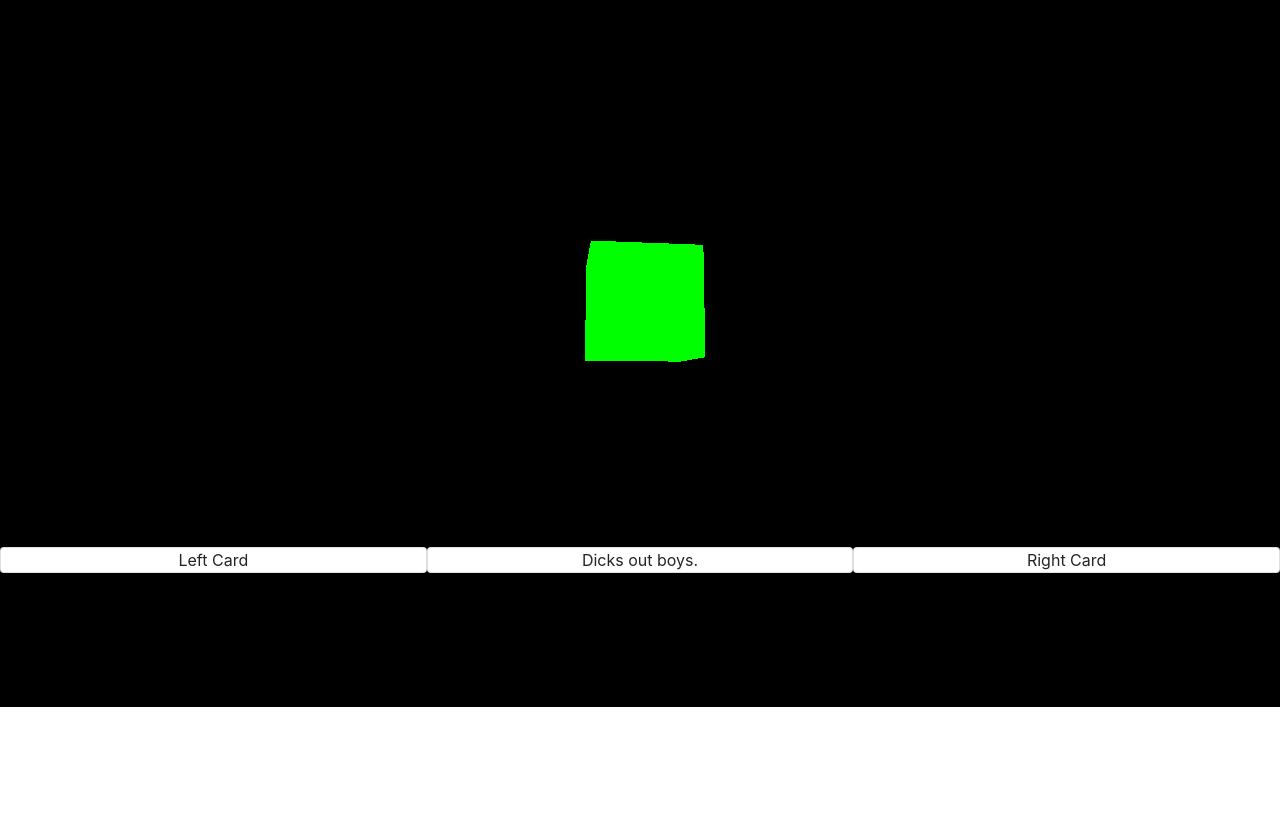
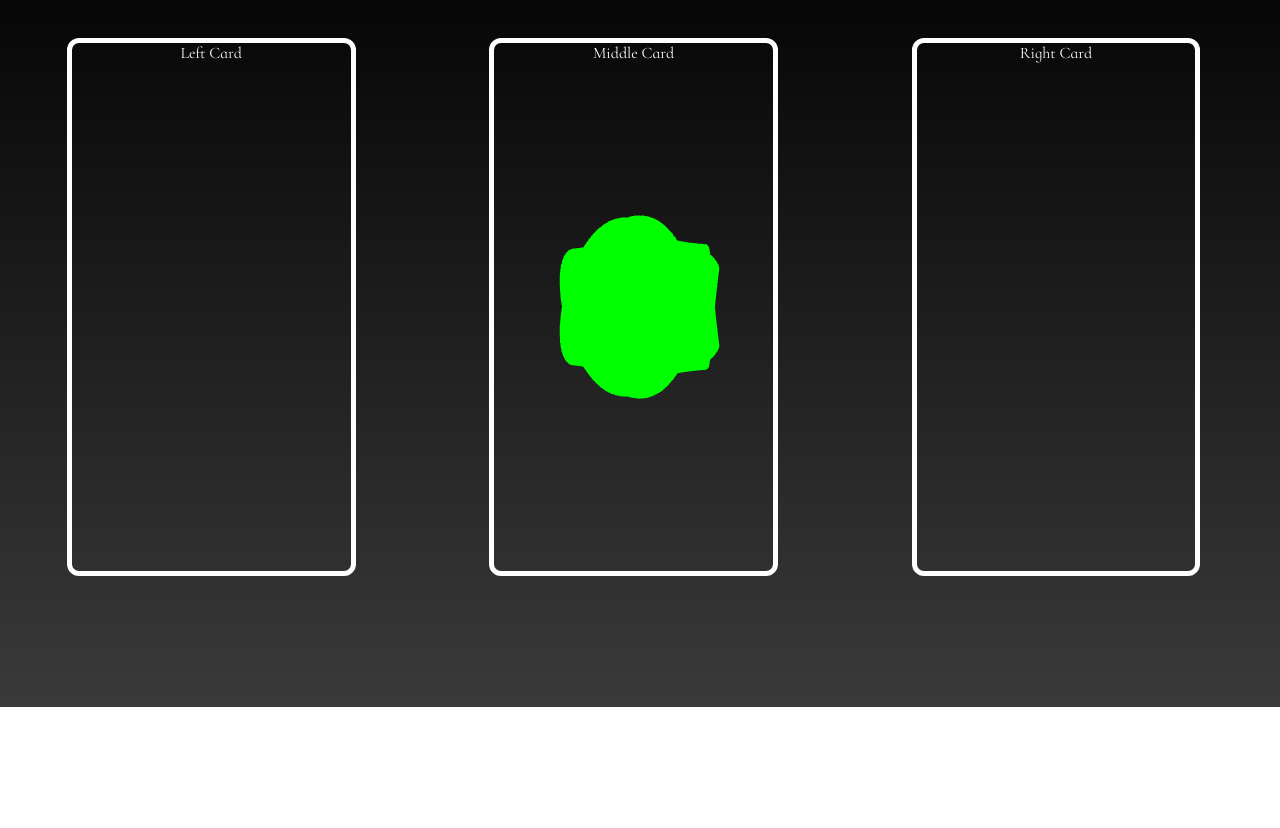
Before and after one commit to le-rich/old-portfolio, a website: page index.html in a window 1280 px wide. Shown: the part 93-921 px from the top of the page. After the commit the page ends 800 px from the top, so only its background shows below. Drawn offline with nearby package versions, Linux system fonts and the light colour scheme.

Commit message:
Added title, anti-aliasing for both text and threejs as well as made cards responsib

```diff
--- a/css/mainStylesheet.css
+++ b/css/mainStylesheet.css
@@ -1,15 +1,67 @@
-.card{
-	height: 100%;
-	vertical-align: middle;
+#title{
+	position: absolute;
+	text-align: center;
+    width: 100%;
+	font-weight: 400;
+	font-size: 4em;
+}
+
+.cardHolder{
+	/*Position relative makes sure that the element is placed 50% relative to itself, not the container.*/
+	position: relative;
 	align-content: center;
 	text-align: center;
-	margin-top: 50%;
-	margin-bottom: 50%;
+	float: left;
+	width: 33%;
+	height: 100%;
+}
+
+.card{
+	position: absolute;
+    top: 0;
+    bottom: 0;
+    left: 0;
+    right: 0;
+    width: 66%;
+    height: 66%;
+    margin: auto;
+	border: 5px solid white;
+	border-radius: 12px;
+}
+
+#background{
+	height: 100%;
+	width: 100%;
+	position: absolute;
+	top: 0;
+	z-index: -100;
+}
+
+#interactionArea{
+	position: absolute;
+	height: 100%;
+	width: 100%;
 }
 
 canvas{
-	position: absolute;
-	top: 0;
-	left: 0;
-	z-index: -100;
+	display: block;
 }
+
+body{
+	margin: 0;
+	min-width: 100%;
+	min-height: 100%;
+}
+
+html{
+	background-image: linear-gradient(0deg, #3a3a3a 0%, black 100%);
+	height: 100%;
+	width: 100%;
+}
+
+*{
+	font-family: Cormorant Infant;
+	color: white;
+	-webkit-font-smoothing: antialiased;
+  	-moz-osx-font-smoothing: grayscale;
+}
--- a/index.html
+++ b/index.html
@@ -2,34 +2,49 @@
 <html>
 <head>
 	<title>Just Richard Things</title>
-	<link rel="stylesheet" type="text/css" href="https://stackpath.bootstrapcdn.com/bootstrap/4.1.3/css/bootstrap.min.css">
 	<link rel="stylesheet" type="text/css" href="css/mainStylesheet.css">
+	<link href="https://fonts.googleapis.com/css?family=Cormorant+Infant" rel="stylesheet">
 </head>
 <body>
 	<script type="text/javascript" src="https://cdnjs.cloudflare.com/ajax/libs/three.js/95/three.min.js"></script>
 
+	<div id="background">
 
-	<div class="container-fluid">
-		<div id="background">
-			<script type="text/javascript" src="js/testScene.js"></script>
+	</div>
+
+	<div id="interactionArea">
+		<div id="title">
+			TESTING
 		</div>
-		<div class="row">
-			<div  class="col-4 card">Left Card</div>
-			<div class="col-4 card">
-				Dicks out boys.
+		<div class="cardHolder">
+			<div id="leftCard" class="card">
+				Left Card
 			</div>
-			<div class="col-4 card">Right Card</div>
+
+		</div>
+
+		<div class="cardHolder">
+			<div id="profileCard" class="card">
+				Middle Card
+			</div>
+		</div>
+
+		<div class="cardHolder">
+			<div id="rightCard" class="card">
+				Right Card
+			</div>
 		</div>
 	</div>
+</div>
 
 
 
 
 
-	<script
-  		src="https://code.jquery.com/jquery-3.3.1.min.js"
-  		integrity="sha256-FgpCb/KJQlLNfOu91ta32o/NMZxltwRo8QtmkMRdAu8="
-  		crossorigin="anonymous"></script>
-  	<script type="text/javascript" src="https://stackpath.bootstrapcdn.com/bootstrap/4.1.3/js/bootstrap.min.js"></script>
+<script
+src="https://code.jquery.com/jquery-3.3.1.min.js"
+integrity="sha256-FgpCb/KJQlLNfOu91ta32o/NMZxltwRo8QtmkMRdAu8="
+crossorigin="anonymous"></script>
+<script type="text/javascript" src="js/testScene.js"></script>
 </body>
 </html>
--- a/js/testScene.js
+++ b/js/testScene.js
@@ -1,15 +1,22 @@
+window.addEventListener( 'resize', onWindowResize, false );
+
+var backgroundElement = document.getElementById("background");
 var scene = new THREE.Scene();
-var camera = new THREE.PerspectiveCamera( 75, window.innerWidth / window.innerHeight, 0.1, 1000 );
+var camera = new THREE.PerspectiveCamera( 75, $(backgroundElement).width() / $(backgroundElement).height(), 0.1, 1000 );
+var renderer = new THREE.WebGLRenderer({antialias: true, alpha: true});
 
-var renderer = new THREE.WebGLRenderer();
-renderer.setSize( window.innerWidth, window.innerHeight );
-document.body.appendChild( renderer.domElement );
 
+backgroundElement.appendChild( renderer.domElement );
+renderer.setSize($(backgroundElement).width(),$(backgroundElement).height());
+renderer.autoClear = false;
+renderer.setClearColor(0x000000, 0.0);
 
 var geometry = new THREE.BoxGeometry( 1, 1, 1 );
 var material = new THREE.MeshBasicMaterial( { color: 0x00ff00 } );
 var cube = new THREE.Mesh( geometry, material );
 scene.add( cube );
+
+var geometry = new THREE.TetrahedronGeometry(2, 0);
 
 
 var directionalLight = new THREE.DirectionalLight(0xffffff, 0.5);
@@ -24,14 +31,11 @@ function animate(){
 	cube.rotation.y += 0.01;
 }
 
-window.addEventListener( 'resize', onWindowResize, false );
+function onWindowResize(){
+    camera.aspect = $(backgroundElement).width() / $(backgroundElement).height();
+    camera.updateProjectionMatrix();
 
-function onWindowResize() {
-
-   camera.aspect = window.innerWidth / window.innerHeight;
-   camera.updateProjectionMatrix();
-   renderer.setSize( window.innerWidth, window.innerHeight );
-
+    renderer.setSize( $(backgroundElement).width() , $(backgroundElement).height() );
 }
 
 animate();
```
